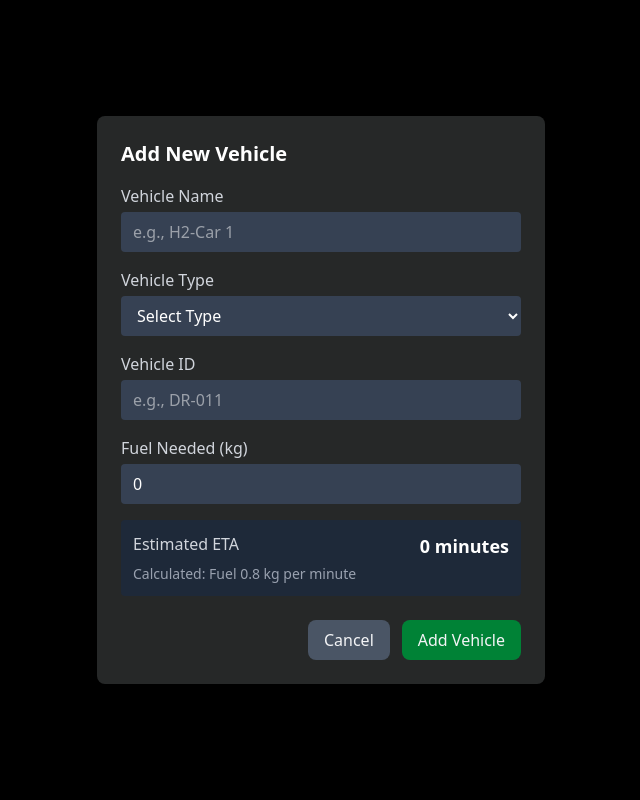
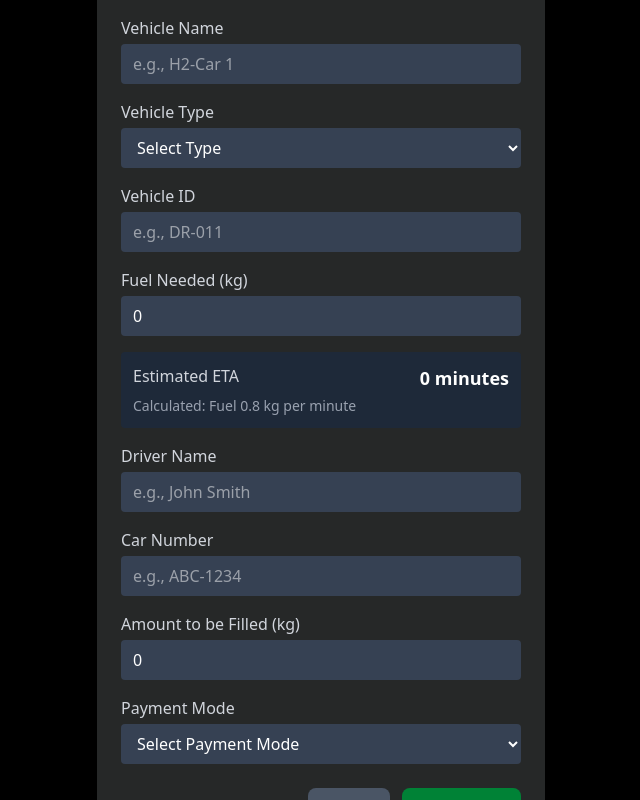
Before and after one commit to s4mzai/Hynics, a Next.js app: page /queue in a window 1280 px wide. Both pictures are taken after a click on the button "Add to Queue". Shown: the top 800 px of the page, without its empty margins (319-959 px from the left). Built offline with nearby package versions, Linux system fonts and the light colour scheme.

Commit message:
Add driver name, car number and payment mode on queue vehicles

```diff
--- a/components/pages/Queue.jsx
+++ b/components/pages/Queue.jsx
@@ -6,17 +6,18 @@ const vehicleModels = [
   "H2-Truck 1", "H2-Survey-X", "H2-Van", "H2-Bus", "H2-Forklift"
 ];
 const vehicleTypes = ["Car", "Truck", "Van", "Bus", "Forklift", "Delivery", "Survey"];
+const paymentModes = ["Cash", "Card", "Online Transfer", "Wallet", "Credit"];
 const initialQueueItems = [
-  { id: "DR-001", name: "H2-Car 1", type: "Car", status: "Complete", fuel: 3.1, eta: 0 },
-  { id: "DR-002", name: "H2-Car 2", type: "Car", status: "In Progress", fuel: 3.1, eta: 5 },
-  { id: "DR-003", name: "H2-Delivery-Max", type: "Delivery", status: "Waiting", fuel: 3.1, eta: 8 },
-  { id: "DR-004", name: "OK Complete", type: "Car", status: "Waiting", fuel: 5.2, eta: 11 },
-  { id: "DR-005", name: "OK Complete", type: "Car", status: "Waiting", fuel: 3.1, eta: 15 },
-  { id: "DR-006", name: "H2-Truck 1", type: "Truck", status: "Waiting", fuel: 3.1, eta: 19 },
-  { id: "DR-007", name: "OK Complete", type: "Car", status: "Scheduled", fuel: 5.2, eta: 22 },
-  { id: "DR-008", name: "H2-Survey-X", type: "Survey", status: "Scheduled", fuel: 3.1, eta: 25 },
-  { id: "DR-009", name: "OK Complete", type: "Car", status: "Scheduled", fuel: 3.1, eta: 29 },
-  { id: "DR-010", name: "OK Complete", type: "Car", status: "Scheduled", fuel: 6.8, eta: 33 }
+  { id: "DR-001", name: "H2-Car 1", type: "Car", status: "Complete", fuel: 3.1, eta: 0, driverName: "John Smith", carNumber: "ABC-1234", amountToFill: 3.1, paymentMode: "Card" },
+  { id: "DR-002", name: "H2-Car 2", type: "Car", status: "In Progress", fuel: 3.1, eta: 5, driverName: "Sarah Johnson", carNumber: "XYZ-5678", amountToFill: 3.1, paymentMode: "Cash" },
+  { id: "DR-003", name: "H2-Delivery-Max", type: "Delivery", status: "Waiting", fuel: 3.1, eta: 8, driverName: "Mike Davis", carNumber: "DEF-9012", amountToFill: 3.1, paymentMode: "Online Transfer" },
+  { id: "DR-004", name: "OK Complete", type: "Car", status: "Waiting", fuel: 5.2, eta: 11, driverName: "Emily Brown", carNumber: "GHI-3456", amountToFill: 5.2, paymentMode: "Wallet" },
+  { id: "DR-005", name: "OK Complete", type: "Car", status: "Waiting", fuel: 3.1, eta: 15, driverName: "James Wilson", carNumber: "JKL-7890", amountToFill: 3.1, paymentMode: "Credit" },
+  { id: "DR-006", name: "H2-Truck 1", type: "Truck", status: "Waiting", fuel: 3.1, eta: 19, driverName: "Robert Taylor", carNumber: "MNO-1234", amountToFill: 3.1, paymentMode: "Card" },
+  { id: "DR-007", name: "OK Complete", type: "Car", status: "Scheduled", fuel: 5.2, eta: 22, driverName: "Lisa Anderson", carNumber: "PQR-5678", amountToFill: 5.2, paymentMode: "Cash" },
+  { id: "DR-008", name: "H2-Survey-X", type: "Survey", status: "Scheduled", fuel: 3.1, eta: 25, driverName: "David Martinez", carNumber: "STU-9012", amountToFill: 3.1, paymentMode: "Online Transfer" },
+  { id: "DR-009", name: "OK Complete", type: "Car", status: "Scheduled", fuel: 3.1, eta: 29, driverName: "Jennifer Lee", carNumber: "VWX-3456", amountToFill: 3.1, paymentMode: "Wallet" },
+  { id: "DR-010", name: "OK Complete", type: "Car", status: "Scheduled", fuel: 6.8, eta: 33, driverName: "Christopher White", carNumber: "YZA-7890", amountToFill: 6.8, paymentMode: "Credit" }
 ];
 
 function getStatusColor(status) {
@@ -39,11 +40,11 @@ export default function Queue() {
   const [isPaused, setIsPaused] = useState(false);
   const [isModalOpen, setIsModalOpen] = useState(false);
   const [newVehicle, setNewVehicle] = useState({
-    name: "", type: "", id: "", fuel: 0, eta: 0, status: ""
+    name: "", type: "", id: "", fuel: 0, eta: 0, status: "", driverName: "", carNumber: "", amountToFill: 0, paymentMode: ""
   });
 
   const openAddModal = () => {
-    setNewVehicle({ name: "", type: "", id: "", fuel: 0, eta: 0, status: "" });
+    setNewVehicle({ name: "", type: "", id: "", fuel: 0, eta: 0, status: "", driverName: "", carNumber: "", amountToFill: 0, paymentMode: "" });
     setIsModalOpen(true);
   };
 
@@ -53,12 +54,13 @@ export default function Queue() {
     if (name === "fuel") {
       const fuelValue = parseFloat(value) || 0;
       updatedVehicle.eta = Math.ceil(fuelValue / 0.8);
+      updatedVehicle.amountToFill = fuelValue;
     }
     setNewVehicle(updatedVehicle);
   };
 
   const addNewVehicle = () => {
-    if (!newVehicle.name || !newVehicle.type || !newVehicle.id || newVehicle.fuel <= 0) {
+    if (!newVehicle.name || !newVehicle.type || !newVehicle.id || newVehicle.fuel <= 0 || !newVehicle.driverName || !newVehicle.carNumber || !newVehicle.paymentMode) {
       alert("Please fill all fields with valid values");
       return;
     }
@@ -186,6 +188,55 @@ export default function Queue() {
                   Calculated: Fuel 0.8 kg per minute
                 </div>
               </div>
+              <div>
+                <label className="block text-gray-300 mb-1">Driver Name</label>
+                <input
+                  type="text"
+                  name="driverName"
+                  value={newVehicle.driverName}
+                  onChange={handleInputChange}
+                  className="w-full bg-gray-700 rounded px-3 py-2 text-white"
+                  placeholder="e.g., John Smith"
+                />
+              </div>
+              <div>
+                <label className="block text-gray-300 mb-1">Car Number</label>
+                <input
+                  type="text"
+                  name="carNumber"
+                  value={newVehicle.carNumber}
+                  onChange={handleInputChange}
+                  className="w-full bg-gray-700 rounded px-3 py-2 text-white"
+                  placeholder="e.g., ABC-1234"
+                />
+              </div>
+              <div>
+                <label className="block text-gray-300 mb-1">Amount to be Filled (kg)</label>
+                <input
+                  type="number"
+                  name="amountToFill"
+                  value={newVehicle.amountToFill}
+                  onChange={handleInputChange}
+                  className="w-full bg-gray-700 rounded px-3 py-2 text-white"
+                  placeholder="Enter amount in kg"
+                  min={0.1}
+                  step={0.1}
+                />
+              </div>
+              <div>
+                <label className="block text-gray-300 mb-1">Payment Mode</label>
+                <select
+                  name="paymentMode"
+                  value={newVehicle.paymentMode}
+                  onChange={handleInputChange}
+                  className="w-full bg-gray-700 rounded px-3 py-2 text-white"
+                >
+                  <option value="">Select Payment Mode</option>
+                  {paymentModes.map((mode, index) => (
+                    <option key={index} value={mode}>{mode}</option>
+                  ))}
+                </select>
+              </div>
             </div>
             <div className="flex justify-end space-x-3 mt-6">
               <button onClick={() => setIsModalOpen(false)} className="px-4 py-2 bg-gray-600 hover:bg-gray-500 rounded-lg font-medium">
@@ -243,8 +294,20 @@ export default function Queue() {
             <div className="text-sm text-gray-400 mb-1">ID: {item.id}</div>
             <div className="mt-3 space-y-1">
               <div className="flex justify-between">
+                <span className="text-gray-400">Driver</span>
+                <span className="font-medium text-white text-sm">{item.driverName}</span>
+              </div>
+              <div className="flex justify-between">
+                <span className="text-gray-400">Car Number</span>
+                <span className="font-medium text-white text-sm">{item.carNumber}</span>
+              </div>
+              <div className="flex justify-between">
                 <span className="text-gray-400">Fuel Needed</span>
                 <span className="font-medium text-white">{item.fuel} kg</span>
+              </div>
+              <div className="flex justify-between">
+                <span className="text-gray-400">Payment Mode</span>
+                <span className="font-medium text-white text-sm">{item.paymentMode}</span>
               </div>
               <div className="flex justify-between">
                 <span className="text-gray-400">ETA</span>
```
